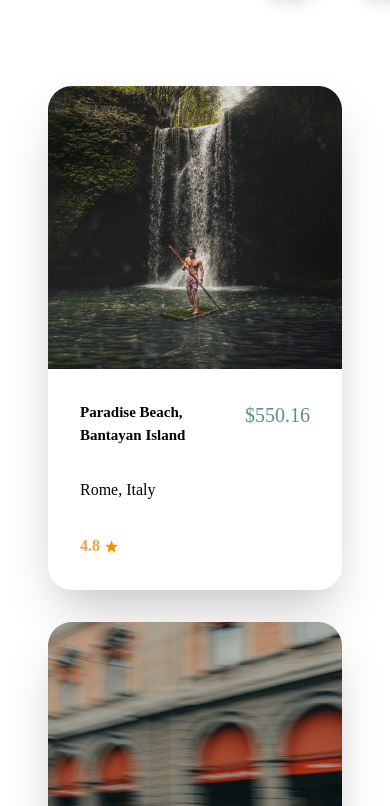
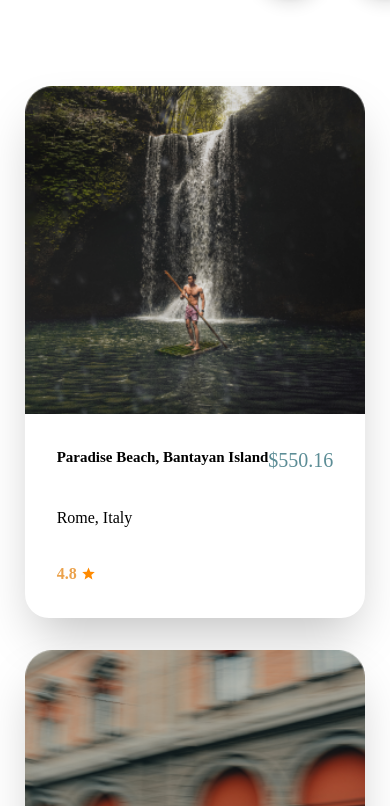
Before and after one commit to yannmarc/travel-page, a React (Create React App) app: page / in a window 390 px wide. Shown: the part 2718-3524 px from the top of the page. Built offline with nearby package versions, Linux system fonts and the light colour scheme; the HTML template or start-up script is replaced by a standard one.

Commit message:
"update the images size"

```diff
--- a/src/components/ui/Cards.jsx
+++ b/src/components/ui/Cards.jsx
@@ -4,9 +4,9 @@ import { cardUI1, iconStart } from '../../constants/images'
 const Cards = ({placeHolder, location, price, rating, country}) => {
   return (
     <Fragment>
-        <div className="max-w-[294px] shadow-2xl rounded-[24px]">
+        <div className="max-w-[380px] lg:max-w-[294px] shadow-2xl rounded-[24px]">
             <div className="">
-                <img src={placeHolder} alt="man sailing on the paradise beach" />
+                <img className="w-full" src={placeHolder} alt="man sailing on the paradise beach" />
             </div>
             <div className="p-8 flex flex-col gap-y-8">
                 <div className="flex justify-between">
```
